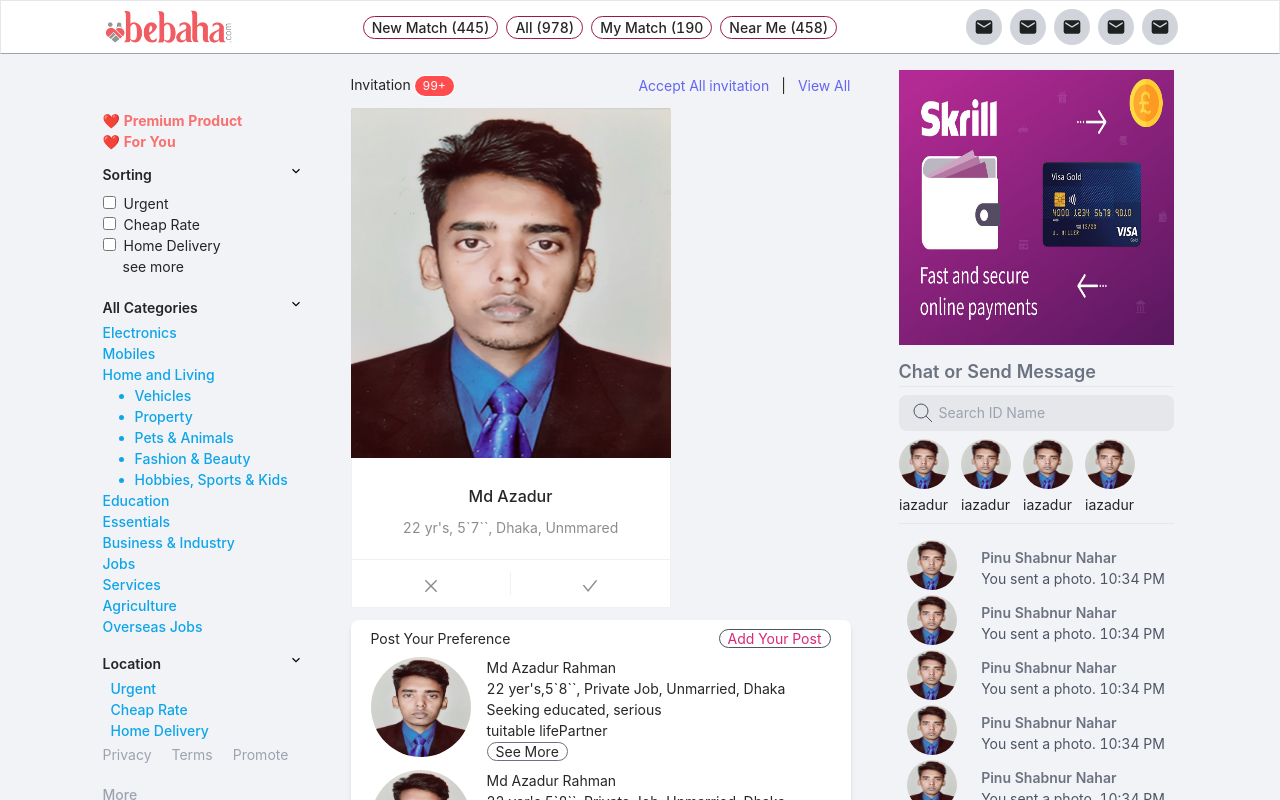
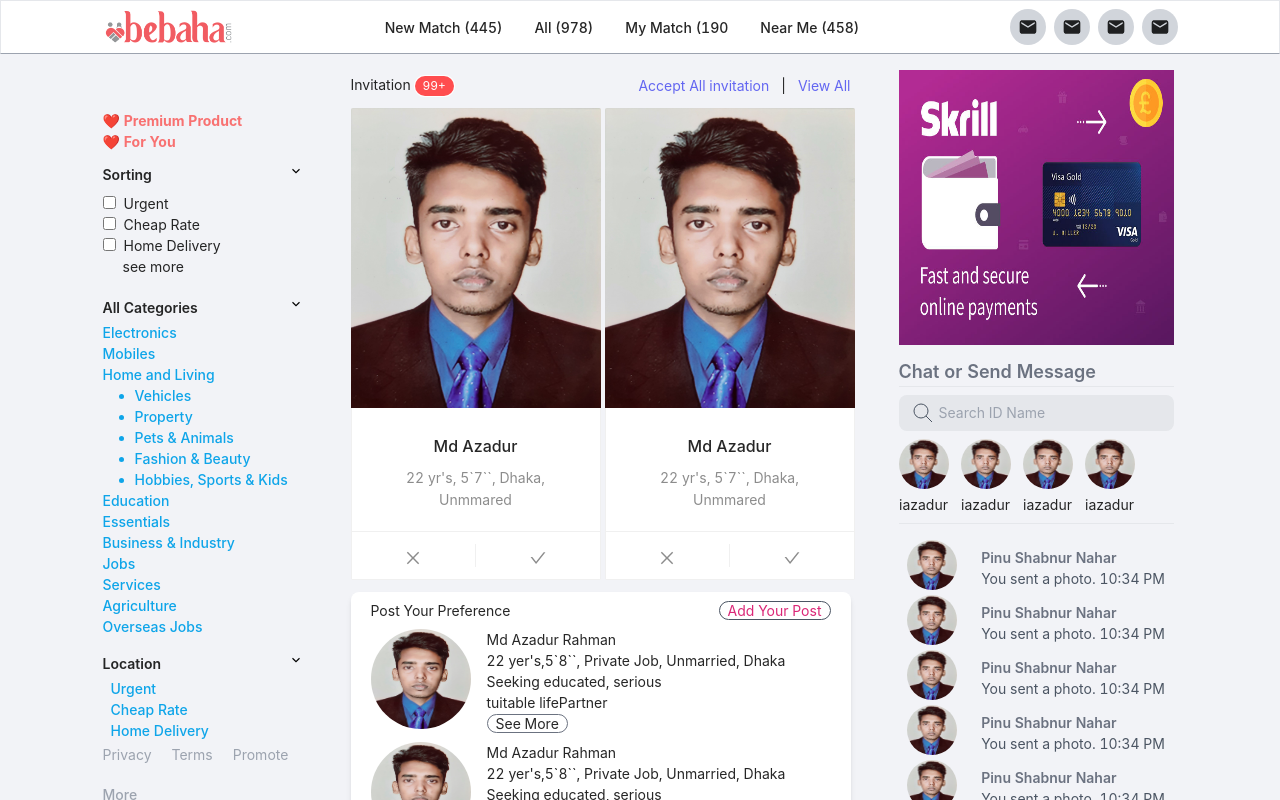
Before and after one commit to iazadur/bebaha, a Next.js app: page / in a window 1280 px wide. Shown: the top 800 px of the page. Built offline with nearby package versions, Linux system fonts and the light colour scheme.

Commit message:
invitations solve

```diff
--- a/components/Home/Invitations/Invitation.jsx
+++ b/components/Home/Invitations/Invitation.jsx
@@ -13,8 +13,8 @@ const Invitation = () => {
             <Card
             className='mx-auto'
                 hoverable
-                style={{ width: 320 }}
-                cover={<Image src="/img/azad.jpg" width="320" height="350" alt='' />}
+                style={{ width: 250 }}
+                cover={<Image src="/img/azad.jpg" width="250" height="300" alt='' />}
                 actions={[
                     <CloseOutlined key="reject" />,
                     <CheckOutlined key="done" />,
--- a/components/Home/Invitations/Invitations.jsx
+++ b/components/Home/Invitations/Invitations.jsx
@@ -14,7 +14,7 @@ const Invitations = () => {
                 </div>
             </div>
             <div className="grid md:grid-cols-2 gap-2 grid-cols-1">
-                {Array.from({ length: 1 }).map((_, idx) => (<Invitation key={idx} />))}
+                {Array.from({ length: 2 }).map((_, idx) => (<Invitation key={idx} />))}
             </div>
         </>
     );
--- a/components/Nav/Nav.js
+++ b/components/Nav/Nav.js
@@ -12,19 +12,17 @@ const Nav = () => {
                     </div>
                     <div className="flex gap-x-2 justify-center items-center">
                         <div className=" md:col-span-5 col-span-7 flex-wrap  flex gap-2">
-                            <p className='rounded-2xl hover:bg-pink-700 border border-pink-800 hover:text-white font-medium px-2 cursor-pointer'>New Match (445)</p>
-                            <p className="rounded-2xl hover:bg-pink-700 border border-pink-800 hover:text-white font-medium px-2 cursor-pointer">All (978)</p>
+                            <p className='rounded-2xl hover:bg-pink-700 hover:text-white font-medium px-3 py-1 cursor-pointer'>New Match (445)</p>
+                            <p className="rounded-2xl hover:bg-pink-700 hover:text-white font-medium px-3 py-1 cursor-pointer">All (978)</p>
 
-                            <p className="rounded-2xl hover:bg-pink-700 border border-pink-800 hover:text-white font-medium px-2 cursor-pointer">My Match (190</p>
+                            <p className="rounded-2xl hover:bg-pink-700 hover:text-white font-medium px-3 py-1 cursor-pointer">My Match (190</p>
 
-                            <p className="rounded-2xl hover:bg-pink-700 border border-pink-800 hover:text-white font-medium px-2 cursor-pointer">Near Me (458)</p>
+                            <p className="rounded-2xl hover:bg-pink-700 hover:text-white font-medium px-3 py-1 cursor-pointer">Near Me (458)</p>
                         </div>
 
                     </div>
                     <div className="flex justify-center items-center gap-2">
-                        <div className="">
-                            <MdEmail className='bg-gray-300 rounded-full p-2 text-4xl cursor-pointer' />
-                        </div>
+
                         <div className="">
                             <MdEmail className='bg-gray-300 rounded-full p-2 text-4xl cursor-pointer' />
                         </div>
```
